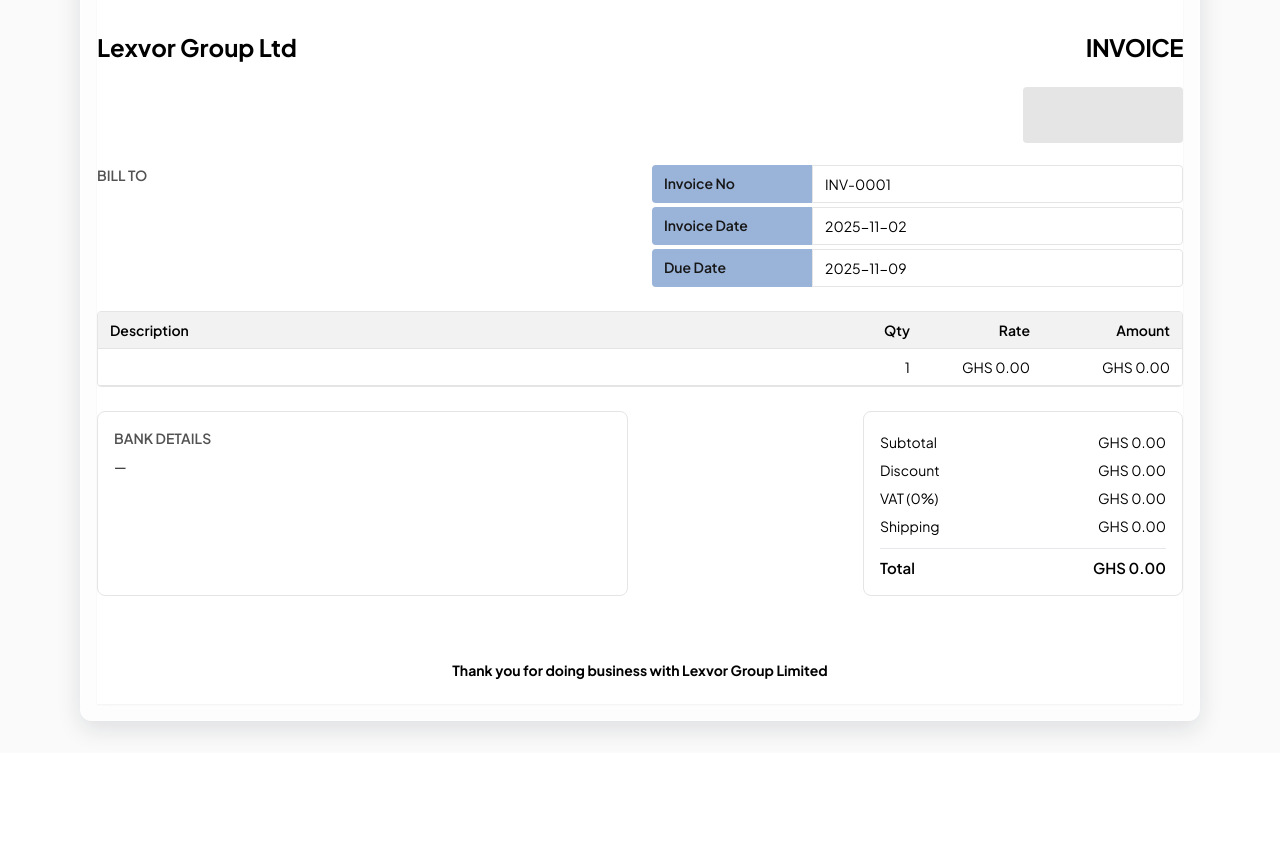
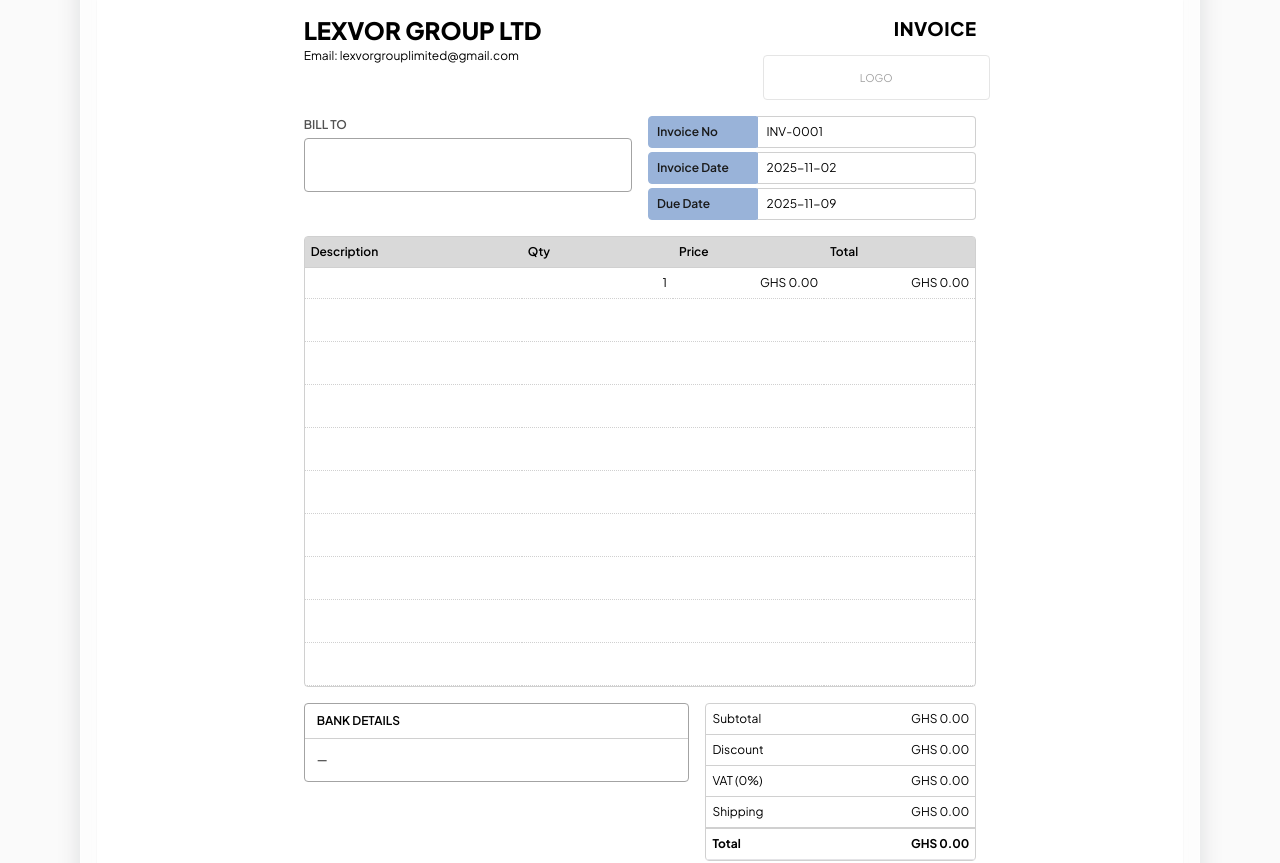
Before and after one commit to dannykalklus-wq/Invoice-App, a Next.js app: page / in a window 1280 px wide. Shown: the part 1720-2583 px from the top of the page. Before the commit the page ends 2473 px from the top, so only its background shows below. Built offline with nearby package versions, Linux system fonts and the light colour scheme.

Commit message:
Update page.tsx

```diff
--- a/app/page.tsx
+++ b/app/page.tsx
@@ -3,7 +3,7 @@
 export const dynamic = 'force-dynamic';
 
 import React, { useEffect, useMemo, useRef, useState } from "react";
-import { supabase } from "../lib/supabaseClient"; // keep if you already created this; otherwise it is harmless
+import { supabase } from "../lib/supabaseClient"; // harmless if not used
 import {
   Plus, Trash2, Printer, Save, Upload, RefreshCcw,
   Sun, Moon, Eye, Trash, Search
@@ -33,7 +33,8 @@ const safeWrite = (k: string, v: unknown) => { if (typeof window !== "undefined"
 
 /* =================== Defaults =================== */
 const DEFAULT_PROFILE: CompanyProfile = {
-  logoUrl: "", companyName: "Lexvor Group Ltd", companyEmail: "", companyPhone: "", companyAddress: "", companyTin: ""
+  logoUrl: "", companyName: "LEXVOR GROUP LTD", companyEmail: "lexvorgrouplimited@gmail.com",
+  companyPhone: "", companyAddress: "", companyTin: ""
 };
 const newInvoiceFromProfile = (p: CompanyProfile, currency="GHS"): Invoice => ({
   invoiceNo:"INV-0001", invoiceDate:new Date().toISOString().slice(0,10), dueDate:new Date(Date.now()+7*864e5).toISOString().slice(0,10),
@@ -56,120 +57,178 @@ const useTheme = () => {
   return { dark, setDark };
 };
 
-/* =================== Print/PDF component =================== */
+/* =================== PRINT / PDF (Excel-style) =================== */
 const PrintInvoice = React.forwardRef<HTMLDivElement, { invoice: Invoice }>(
   ({ invoice }, ref) => {
     const subTotal = invoice.items.reduce((s, it) => s + num(it.qty)*num(it.rate), 0);
     const vat = subTotal * (num(invoice.taxRate)/100);
     const total = subTotal - num(invoice.discount) + vat + num(invoice.shipping);
 
+    const gray = "#d0d0d0";
+    const metaBlue = "#99b3d9";
+
     return (
       <div ref={ref} className="print-area">
-        <div className="print-inner py-6">
-          {/* HEADER */}
-          <div className="pt-2 grid grid-cols-1 md:grid-cols-2 gap-6 items-start">
-            <div>
-              <div className="font-bold text-2xl">{invoice.companyName || "Company Name"}</div>
-              {invoice.companyTin && <div className="text-sm mt-1">TIN: {invoice.companyTin}</div>}
-              {invoice.companyAddress && <div className="text-sm mt-1 whitespace-pre-wrap">{invoice.companyAddress}</div>}
-              {invoice.companyPhone && <div className="text-sm mt-1">Phone: {invoice.companyPhone}</div>}
-              {invoice.companyEmail && <div className="text-sm mt-1">Email: {invoice.companyEmail}</div>}
+        <div className="print-inner py-4" style={{ width: "178mm" }}>
+          {/* HEADER ROW */}
+          <div className="grid grid-cols-12 gap-4 items-start">
+            <div className="col-span-8">
+              <div className="font-extrabold text-[18pt] leading-tight">{invoice.companyName || "LEXVOR GROUP LTD"}</div>
+              {invoice.companyTin && <div className="text-[9pt]">TIN: {invoice.companyTin}</div>}
+              {invoice.companyAddress && <div className="text-[9pt] mt-[2px] whitespace-pre-wrap">{invoice.companyAddress}</div>}
+              {invoice.companyPhone && <div className="text-[9pt] mt-[2px]">Phone: {invoice.companyPhone}</div>}
+              {invoice.companyEmail && <div className="text-[9pt] mt-[2px]">Email: {invoice.companyEmail}</div>}
             </div>
-            <div className="text-right">
-              <div className="text-2xl font-bold tracking-tight">INVOICE</div>
-              <div className="mt-6 inline-block">
+            <div className="col-span-4 text-right">
+              <div className="text-[14pt] font-extrabold tracking-wide">INVOICE</div>
+              <div className="mt-3 inline-flex items-center justify-center w-[60mm] h-[12mm] border border-neutral-200 rounded">
                 {invoice.logoUrl
-                  ? <img src={invoice.logoUrl} alt="Logo" className="h-14 object-contain inline-block" style={{ maxWidth:"140px" }} />
-                  : <div className="h-14 w-40 inline-block bg-neutral-200 rounded" />
+                  ? <img src={invoice.logoUrl} alt="Logo" className="h-[11mm] object-contain" />
+                  : <div className="text-[8pt] text-neutral-400">LOGO</div>
                 }
               </div>
             </div>
           </div>
 
-          {/* BILL TO + META (Excel style tiles) */}
-          <div className="mt-4 grid grid-cols-1 md:grid-cols-2 gap-6 items-start">
-            <div>
-              <div className="uppercase text-sm font-semibold text-neutral-600">BILL TO</div>
-              <div className="mt-1 text-sm">
-                {invoice.clientName && <div className="font-medium">{invoice.clientName}</div>}
-                {invoice.clientAddress && <div className="whitespace-pre-wrap">{invoice.clientAddress}</div>}
-                {invoice.clientEmail && <div className="mt-1">{invoice.clientEmail}</div>}
-                {invoice.clientPhone && <div>{invoice.clientPhone}</div>}
+          {/* BILL TO + META */}
+          <div className="grid grid-cols-12 gap-4 mt-4">
+            {/* Bill To box */}
+            <div className="col-span-6">
+              <div className="uppercase text-[9pt] font-semibold text-neutral-600 mb-1">Bill To</div>
+              <div className="rounded border border-neutral-400" style={{ padding: "8px" }}>
+                <div className="text-[9pt] font-semibold">{invoice.clientName || "\u00A0"}</div>
+                <div className="text-[9pt] whitespace-pre-wrap">{invoice.clientAddress || "\u00A0"}</div>
+                {invoice.clientEmail && <div className="text-[9pt] underline">{invoice.clientEmail}</div>}
+                {invoice.clientPhone && <div className="text-[9pt]">{invoice.clientPhone}</div>}
               </div>
             </div>
-            <div className="meta">
-              <div className="flex">
-                <div className="w-40 bg-[#99b3d9] text-neutral-900 font-semibold px-3 py-2 text-sm rounded-l">Invoice No</div>
-                <div className="flex-1 border border-neutral-200 px-3 py-2 text-sm rounded-r">{invoice.invoiceNo || "-"}</div>
-              </div>
-              <div className="flex mt-1">
-                <div className="w-40 bg-[#99b3d9] text-neutral-900 font-semibold px-3 py-2 text-sm rounded-l">Invoice Date</div>
-                <div className="flex-1 border border-neutral-200 px-3 py-2 text-sm rounded-r">{invoice.invoiceDate || "-"}</div>
-              </div>
-              <div className="flex mt-1">
-                <div className="w-40 bg-[#99b3d9] text-neutral-900 font-semibold px-3 py-2 text-sm rounded-l">Due Date</div>
-                <div className="flex-1 border border-neutral-200 px-3 py-2 text-sm rounded-r">{invoice.dueDate || "-"}</div>
-              </div>
+
+            {/* Meta tiles (blue labels) */}
+            <div className="col-span-6">
+              {[
+                ["Invoice No", invoice.invoiceNo || "-"],
+                ["Invoice Date", invoice.invoiceDate || "-"],
+                ["Due Date", invoice.dueDate || "-"],
+              ].map(([label, val], i) => (
+                <div key={i} className="grid grid-cols-12" style={{ marginTop: i ? 4 : 0 }}>
+                  <div
+                    className="col-span-4 text-[9pt] font-semibold px-2 py-[6px] rounded-l"
+                    style={{ background: metaBlue, color: "#1a1a1a", border: `1px solid ${metaBlue}` }}
+                  >
+                    {label}
+                  </div>
+                  <div
+                    className="col-span-8 text-[9pt] px-2 py-[6px] rounded-r"
+                    style={{ border: `1px solid ${gray}`, borderLeftColor: metaBlue, background:"#fff" }}
+                  >
+                    {val}
+                  </div>
+                </div>
+              ))}
             </div>
           </div>
 
-          {/* ITEMS */}
-          <div className="mt-6 overflow-hidden rounded border border-neutral-200">
-            <table className="w-full text-sm">
+          {/* ITEMS TABLE */}
+          <div className="mt-4 rounded border" style={{ borderColor: gray }}>
+            <table className="w-full text-[9pt]" style={{ borderCollapse: "collapse" }}>
               <colgroup>
-                <col /><col style={{ width:"80px" }} /><col style={{ width:"120px" }} /><col style={{ width:"140px" }} />
+                <col />
+                <col style={{ width:"40mm" }} />
+                <col style={{ width:"40mm" }} />
+                <col style={{ width:"40mm" }} />
               </colgroup>
-              <thead className="bg-neutral-100">
+              <thead>
                 <tr>
-                  <th className="text-left px-3 py-2">Description</th>
-                  <th className="text-right px-3 py-2">Qty</th>
-                  <th className="text-right px-3 py-2">Rate</th>
-                  <th className="text-right px-3 py-2">Amount</th>
+                  {["Description","Qty","Price","Total"].map((h, i)=>(
+                    <th
+                      key={i}
+                      className="text-left font-semibold"
+                      style={{
+                        padding:"6px 6px",
+                        borderBottom:`1px solid ${gray}`,
+                        background:"#d9d9d9"
+                      }}
+                    >
+                      {h}
+                    </th>
+                  ))}
                 </tr>
               </thead>
               <tbody>
                 {invoice.items.map((it,i)=>(
-                  <tr key={i} className="border-t">
-                    <td className="px-3 py-2 whitespace-pre-wrap">{it.description}</td>
-                    <td className="px-3 py-2 text-right">{num(it.qty)}</td>
-                    <td className="px-3 py-2 text-right">{formatMoney(num(it.rate), invoice.currency)}</td>
-                    <td className="px-3 py-2 text-right">{formatMoney(num(it.qty)*num(it.rate), invoice.currency)}</td>
+                  <tr key={i}>
+                    <td style={{ padding:"6px", borderBottom:`1px dotted ${gray}` }}>{it.description}</td>
+                    <td style={{ padding:"6px", borderBottom:`1px dotted ${gray}`, textAlign:"right" }}>{num(it.qty)}</td>
+                    <td style={{ padding:"6px", borderBottom:`1px dotted ${gray}`, textAlign:"right" }}>{formatMoney(num(it.rate), invoice.currency)}</td>
+                    <td style={{ padding:"6px", borderBottom:`1px dotted ${gray}`, textAlign:"right" }}>
+                      {formatMoney(num(it.qty)*num(it.rate), invoice.currency)}
+                    </td>
+                  </tr>
+                ))}
+                {/* filler rows for the “gridy” excel look */}
+                {Array.from({ length: Math.max(0, 10 - invoice.items.length) }).map((_,k)=>(
+                  <tr key={`f-${k}`}>
+                    <td style={{ padding:"12px 6px", borderBottom:`1px dotted ${gray}` }}>&nbsp;</td>
+                    <td style={{ padding:"12px 6px", borderBottom:`1px dotted ${gray}` }}>&nbsp;</td>
+                    <td style={{ padding:"12px 6px", borderBottom:`1px dotted ${gray}` }}>&nbsp;</td>
+                    <td style={{ padding:"12px 6px", borderBottom:`1px dotted ${gray}` }}>&nbsp;</td>
                   </tr>
                 ))}
               </tbody>
             </table>
           </div>
 
-          {/* BANK + TOTALS */}
-          <div className="mt-6 grid grid-cols-1 md:grid-cols-2 gap-6">
-            <div className="rounded-lg border border-neutral-200 p-4">
-              <div className="text-sm font-semibold text-neutral-600">BANK DETAILS</div>
-              <div className="whitespace-pre-wrap text-sm mt-2">{invoice.bankDetails || "—"}</div>
+          {/* BANK + TOTALS ROW */}
+          <div className="grid grid-cols-12 gap-4 mt-4">
+            {/* BANK DETAILS (left) */}
+            <div className="col-span-7">
+              <div className="rounded border border-neutral-400">
+                <div className="px-3 py-2 text-[9pt] font-semibold uppercase" style={{ borderBottom:`1px solid ${gray}` }}>
+                  Bank Details
+                </div>
+                <div className="px-3 py-3 text-[9pt] whitespace-pre-wrap">{invoice.bankDetails || "—"}</div>
+              </div>
             </div>
-            <div className="justify-self-end w-full max-w-[320px]">
-              <div className="rounded-lg border border-neutral-200 p-4">
-                <div className="flex justify-between text-sm py-1"><div>Subtotal</div><div>{formatMoney(subTotal, invoice.currency)}</div></div>
-                <div className="flex justify-between text-sm py-1"><div>Discount</div><div>{formatMoney(num(invoice.discount), invoice.currency)}</div></div>
-                <div className="flex justify-between text-sm py-1"><div>VAT ({num(invoice.taxRate)}%)</div><div>{formatMoney(vat, invoice.currency)}</div></div>
-                <div className="flex justify-between text-sm py-1"><div>Shipping</div><div>{formatMoney(num(invoice.shipping), invoice.currency)}</div></div>
-                <div className="border-t mt-2 pt-2 flex justify-between font-semibold"><div>Total</div><div>{formatMoney(total, invoice.currency)}</div></div>
+
+            {/* TOTALS (right) */}
+            <div className="col-span-5">
+              <div className="rounded border" style={{ borderColor: gray }}>
+                <table className="w-full text-[9pt]" style={{ borderCollapse:"collapse" }}>
+                  <tbody>
+                    {[
+                      ["Subtotal", subTotal],
+                      ["Discount", num(invoice.discount)],
+                      [`VAT (${num(invoice.taxRate)}%)`, vat],
+                      ["Shipping", num(invoice.shipping)]
+                    ].map(([label, val], i)=>(
+                      <tr key={i}>
+                        <td style={{ padding:"6px", borderBottom:`1px solid ${gray}` }}>{label}</td>
+                        <td style={{ padding:"6px", borderBottom:`1px solid ${gray}`, textAlign:"right" }}>{formatMoney(num(val), invoice.currency)}</td>
+                      </tr>
+                    ))}
+                    <tr>
+                      <td className="font-bold" style={{ padding:"6px", borderTop:`2px solid ${gray}` }}>Total</td>
+                      <td className="font-bold" style={{ padding:"6px", borderTop:`2px solid ${gray}`, textAlign:"right" }}>
+                        {formatMoney(total, invoice.currency)}
+                      </td>
+                    </tr>
+                  </tbody>
+                </table>
               </div>
             </div>
           </div>
 
-          {/* ADDITIONAL + TERMS */}
-          <div className="mt-6 grid grid-cols-1">
-            {invoice.additionalDetails ? (
-              <div className="text-sm whitespace-pre-wrap">{invoice.additionalDetails}</div>
-            ) : null}
-            {invoice.terms ? (
-              <div className="text-sm whitespace-pre-wrap text-center mt-4">{invoice.terms}</div>
-            ) : null}
+          {/* TERMS (full width) */}
+          <div className="mt-4 rounded border border-neutral-400">
+            <div className="px-3 py-2 text-[9pt] font-semibold" style={{ borderBottom:`1px solid ${gray}` }}>Terms &amp; Conditions</div>
+            <div className="px-3 py-3 text-[9pt] whitespace-pre-wrap">
+              {invoice.terms || "—"}
+            </div>
           </div>
 
           {/* SALUTATION */}
-          <div className="mt-10 text-center text-sm font-bold">
-            Thank you for doing business with Lexvor Group Limited
+          <div className="mt-6 text-center text-[10pt] font-bold">
+            Thank you for doing business with Lexvor Group Limited.
           </div>
         </div>
       </div>
@@ -178,7 +237,7 @@ const PrintInvoice = React.forwardRef<HTMLDivElement, { invoice: Invoice }>(
 );
 PrintInvoice.displayName = "PrintInvoice";
 
-/* =================== Main App =================== */
+/* =================== Main App (unchanged except calling Export on the visible preview) =================== */
 export default function App() {
   const { dark, setDark } = useTheme();
 
@@ -207,44 +266,31 @@ export default function App() {
 
   const [tab, setTab] = useState<"create"|"invoices">("create");
 
-  // Visible preview used for both desktop print and mobile capture
+  // === Export: desktop (print) & mobile (capture)
   const visiblePreviewRef = useRef<HTMLDivElement>(null);
-
-  // Desktop print (create page)
   const handlePrintDraft = useReactToPrint({
     contentRef: visiblePreviewRef,
     documentTitle: `Invoice_${invoice.invoiceNo}`,
   });
-
-  // Mobile?
   const isMobile = typeof navigator !== "undefined" && /Android|iPhone|iPad|iPod/i.test(navigator.userAgent);
 
-  // Mobile PDF (create page) — renders from visible preview
   const exportPDFMobile = async () => {
     try {
       const el = visiblePreviewRef.current; if (!el) return;
-      const [{ default: html2canvas }, { default: jsPDF }] = await Promise.all([ import("html2canvas"), import("jspdf") ]);
-
-      // Force solid backgrounds during capture
-      const originalBG = el.style.backgroundColor;
-      el.style.backgroundColor = "#ffffff";
-
+      const [{ default: html2canvas }, { default: jsPDF }] = await Promise.all([
+        import("html2canvas"), import("jspdf")
+      ]);
+      const oldBG = (el as HTMLElement).style.backgroundColor;
+      (el as HTMLElement).style.backgroundColor = "#ffffff";
       const canvas = await html2canvas(el, {
-        scale: 2,
-        useCORS: true,
-        backgroundColor: "#ffffff",
-        logging: false,
-        windowWidth: document.documentElement.scrollWidth,
+        scale: 2, useCORS: true, backgroundColor: "#ffffff", logging: false,
+        windowWidth: document.documentElement.scrollWidth
       });
-
-      // restore
-      el.style.backgroundColor = originalBG || "";
-
+      (el as HTMLElement).style.backgroundColor = oldBG || "";
       const imgData = canvas.toDataURL("image/jpeg", 0.98);
       const pdf = new jsPDF({ orientation:"portrait", unit:"mm", format:"a4" });
       const pageWidth = 210, pageHeight = 297;
       const imgHeight = (canvas.height * pageWidth) / canvas.width;
-
       if (imgHeight <= pageHeight) {
         pdf.addImage(imgData, "JPEG", 0, 0, pageWidth, imgHeight);
       } else {
@@ -268,7 +314,6 @@ export default function App() {
       alert("Could not generate PDF on this device. Please try desktop export.");
     }
   };
-
   const exportPDF = () => { if (isMobile) exportPDFMobile(); else handlePrintDraft(); };
 
   // Totals
@@ -496,7 +541,7 @@ export default function App() {
               </div>
             </section>
 
-            {/* Preview used for printing (web & mobile capture) */}
+            {/* On-screen preview that the exporters read */}
             <section className="card mt-6">
               <div className="card-h"><div className="card-t">Preview (A4, print-ready)</div></div>
               <div className="card-c">
```
